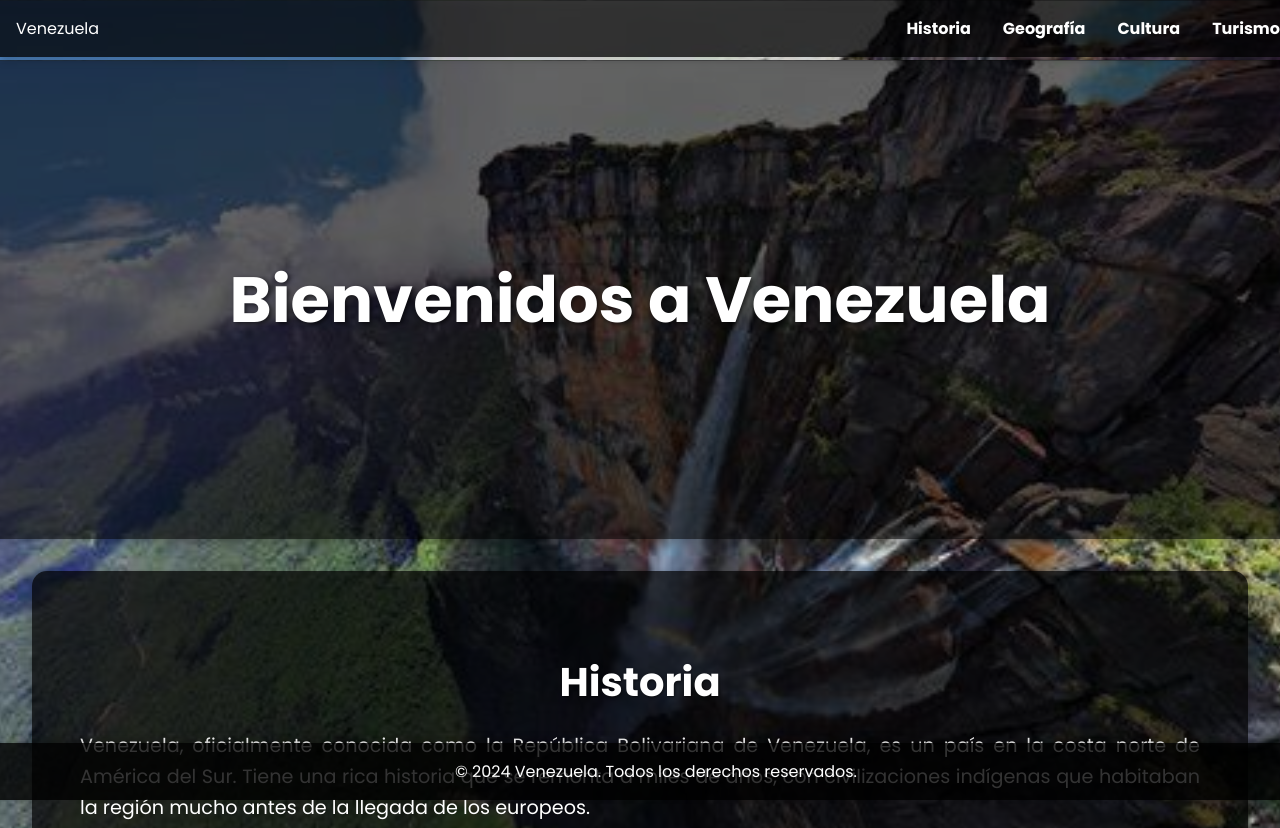
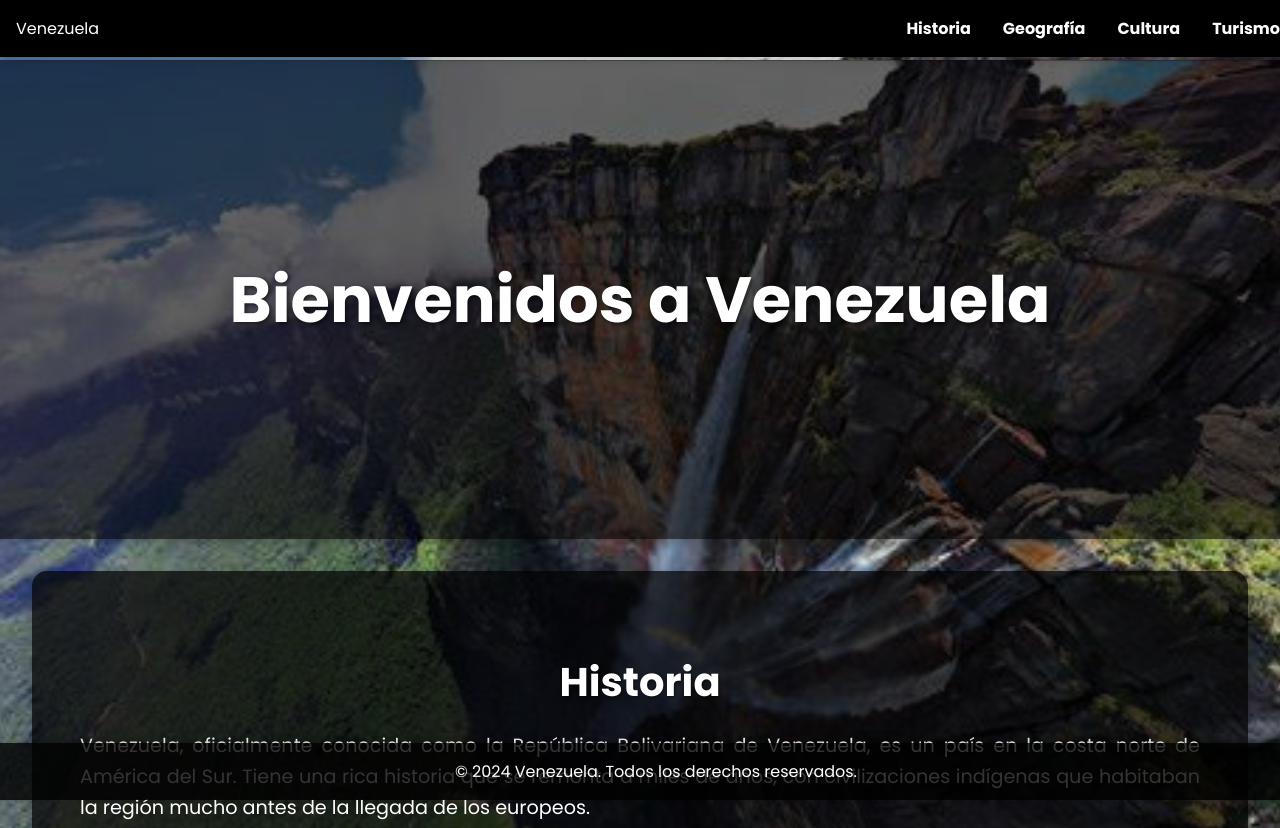
Before and after one commit to Cabrera07/TourSlider, a plain HTML site: page pages/venezuela.html in a window 1280 px wide. Shown: the top 828 px of the page. Drawn offline with Linux system fonts and the light colour scheme.

Commit message:
Update venezuela.css

```diff
--- a/css/venezuela.css
+++ b/css/venezuela.css
@@ -10,7 +10,7 @@
         }
 
         .navbar {
-            background: rgba(0, 0, 0, 0.8);
+            background: rgb(0, 0, 0);
             padding: 1rem;
             display: flex;
             justify-content: space-between;
```
